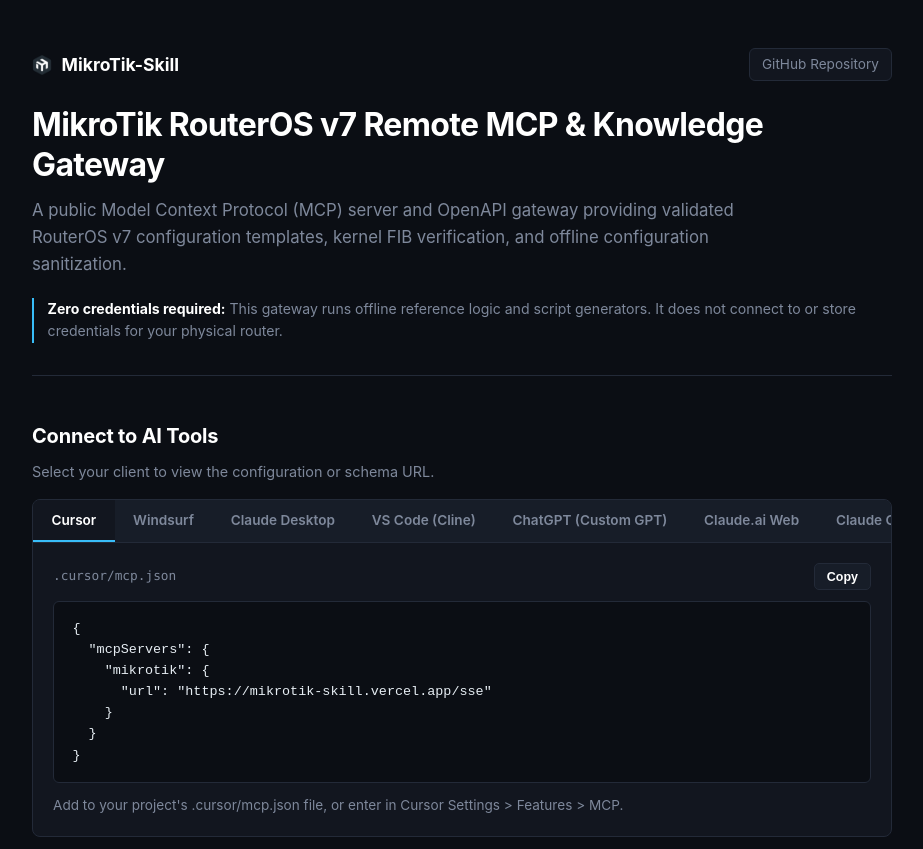
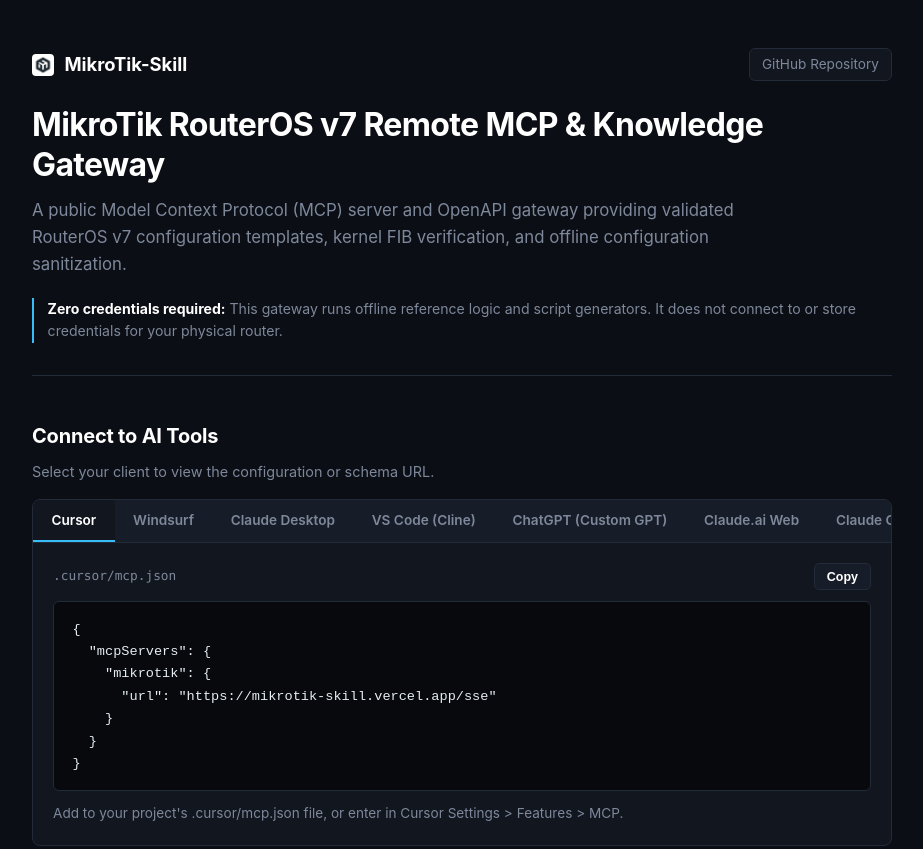
Before and after one commit to ardianryan/MikroTIK-skill, a website: page public/index.html in a window 1280 px wide. Shown: the top 849 px of the page, without its empty margins (178-1101 px from the left). Drawn offline with Linux system fonts and the light colour scheme.

Commit message:
style: fix favicon resolution, accurate title, dark theme custom scrollbars, and complete search indexing meta tags

```diff
--- a/public/index.html
+++ b/public/index.html
@@ -3,45 +3,82 @@
 <head>
   <meta charset="UTF-8">
   <meta name="viewport" content="width=device-width, initial-scale=1.0">
+  <meta http-equiv="X-UA-Compatible" content="IE=edge">
   <meta http-equiv="Content-Security-Policy" content="default-src 'self' 'unsafe-inline' https:; font-src 'self' data:; img-src 'self' data: https:;">
 
-  <title>MikroTik Skill — Remote MCP Server &amp; OpenAPI Knowledge Gateway</title>
-  <meta name="description" content="Public Model Context Protocol (MCP) server and OpenAPI 3.1.0 gateway providing MikroTik RouterOS v7 configuration templates, FIB routing verification, and offline config sanitization.">
-  <meta name="keywords" content="MikroTik, RouterOS v7, MCP, Model Context Protocol, OpenAPI, Cursor, Windsurf, Claude, ChatGPT, MTCRE, MTCSE">
+  <title>MikroTik-Skill &mdash; Remote MCP Server &amp; RouterOS v7 Knowledge Gateway</title>
+  <meta name="title" content="MikroTik-Skill — Remote MCP Server & RouterOS v7 Knowledge Gateway">
+  <meta name="description" content="Production-grade MikroTik RouterOS v7 automation skill, Remote Model Context Protocol (MCP) server, and OpenAPI 3.1.0 gateway. Provides validated CLI templates for MTCRE, MTCSE, MTCUME, CAKE QoS, and WireGuard.">
+  <meta name="keywords" content="MikroTik, RouterOS v7, MCP, Model Context Protocol, Remote MCP, OpenAPI 3.1.0, ChatGPT Actions, Claude Projects, Gemini Gems, Cursor MCP, Windsurf MCP, MTCRE, MTCSE, MTCSWE, MTCUME, MTCTCE, CAKE SQM, WireGuard, User Manager v7">
   <meta name="author" content="Ardian Ryan">
-  <meta name="robots" content="index, follow">
+  <meta name="robots" content="index, follow, max-image-preview:large, max-snippet:-1, max-video-preview:-1">
+  <meta name="googlebot" content="index, follow, max-snippet:-1, max-image-preview:large">
+  <meta name="bingbot" content="index, follow, max-snippet:-1, max-image-preview:large">
+  <meta name="theme-color" content="#0b0e14">
+  <meta name="color-scheme" content="dark">
   <link rel="canonical" href="https://mikrotik-skill.vercel.app/">
-  <link rel="icon" href="/favicon.ico" type="image/x-icon">
 
-  <!-- Open Graph -->
+  <!-- Favicon & Touch Icons -->
+  <link rel="icon" type="image/png" sizes="192x192" href="/icon.png?v=3">
+  <link rel="icon" type="image/x-icon" href="/favicon.ico?v=3">
+  <link rel="shortcut icon" href="/favicon.ico?v=3">
+  <link rel="apple-touch-icon" sizes="180x180" href="/apple-touch-icon.png?v=3">
+
+  <!-- Open Graph / Facebook -->
+  <meta property="og:locale" content="en_US">
   <meta property="og:type" content="website">
   <meta property="og:url" content="https://mikrotik-skill.vercel.app/">
-  <meta property="og:title" content="MikroTik Skill — Remote MCP & RouterOS v7 Gateway">
-  <meta property="og:description" content="Public MCP server and OpenAPI 3.1.0 gateway for MikroTik RouterOS v7.">
+  <meta property="og:site_name" content="MikroTik-Skill">
+  <meta property="og:title" content="MikroTik-Skill — Remote MCP Server & RouterOS v7 Knowledge Gateway">
+  <meta property="og:description" content="Public Model Context Protocol (MCP) server and OpenAPI 3.1.0 gateway for MikroTik RouterOS v7. Compatible with ChatGPT, Claude, Gemini, Cursor, and Windsurf.">
   <meta property="og:image" content="https://raw.githubusercontent.com/ardianryan/MikroTik-Skill/main/assets/mikrotik_repo_banner_1789787040310.jpg">
+  <meta property="og:image:width" content="1280">
+  <meta property="og:image:height" content="640">
+  <meta property="og:image:alt" content="MikroTik-Skill Architecture Banner">
 
-  <!-- Twitter -->
+  <!-- Twitter / X -->
   <meta property="twitter:card" content="summary_large_image">
-  <meta property="twitter:title" content="MikroTik Skill — Remote MCP & RouterOS v7 Gateway">
-  <meta property="twitter:description" content="Public MCP server and OpenAPI 3.1.0 gateway for MikroTik RouterOS v7.">
+  <meta property="twitter:url" content="https://mikrotik-skill.vercel.app/">
+  <meta property="twitter:title" content="MikroTik-Skill — Remote MCP Server & RouterOS v7 Knowledge Gateway">
+  <meta property="twitter:description" content="Public Model Context Protocol (MCP) server and OpenAPI 3.1.0 gateway for MikroTik RouterOS v7.">
   <meta property="twitter:image" content="https://raw.githubusercontent.com/ardianryan/MikroTik-Skill/main/assets/mikrotik_repo_banner_1789787040310.jpg">
 
-  <!-- Structured Data -->
+  <!-- Structured Data (JSON-LD) -->
   <script type="application/ld+json">
   {
     "@context": "https://schema.org",
+    "@graph": [
+      {
+        "@type": "WebSite",
+        "@id": "https://mikrotik-skill.vercel.app/#website",
+        "url": "https://mikrotik-skill.vercel.app/",
+        "name": "MikroTik-Skill Gateway",
+        "description": "Public Model Context Protocol (MCP) server and OpenAPI gateway for MikroTik RouterOS v7."
+      },
+      {
         "@type": "SoftwareApplication",
-    "name": "MikroTik Skill Gateway",
+        "@id": "https://mikrotik-skill.vercel.app/#software",
+        "name": "MikroTik-Skill",
         "url": "https://mikrotik-skill.vercel.app/",
         "applicationCategory": "DeveloperApplication",
         "operatingSystem": "RouterOS v7",
-    "description": "Public Model Context Protocol (MCP) server and OpenAPI gateway for MikroTik RouterOS v7.",
+        "description": "Production-grade MikroTik RouterOS v7 automation skill, Remote MCP server, and OpenAPI 3.1.0 gateway.",
         "codeRepository": "https://github.com/ardianryan/MikroTik-Skill",
         "license": "https://www.gnu.org/licenses/gpl-3.0.html",
         "author": {
           "@type": "Person",
-      "name": "Ardian Ryan"
+          "name": "Ardian Ryan",
+          "url": "https://ardianryan.com"
         }
+      },
+      {
+        "@type": "WebAPI",
+        "@id": "https://mikrotik-skill.vercel.app/#openapi",
+        "name": "MikroTik-Skill OpenAPI Specification",
+        "url": "https://mikrotik-skill.vercel.app/openapi.json",
+        "description": "OpenAPI 3.1.0 schema providing certified RouterOS v7 templates, prompt directives, FIB verification, and configuration sanitization without requiring router credentials."
+      }
+    ]
   }
   </script>
 
@@ -51,7 +88,7 @@
       --surface: #12161f;
       --surface-subtle: #171d28;
       --border: #232a38;
-      --border-focus: #3b82f6;
+      --border-focus: #38bdf8;
       --text: #c5cbd5;
       --heading: #ffffff;
       --muted: #7e889b;
@@ -64,7 +101,30 @@
       box-sizing: border-box;
       margin: 0;
       padding: 0;
+      scrollbar-width: thin;
+      scrollbar-color: #232a38 #0b0e14;
     }
+
+    /* Custom Unified Scrollbars */
+    ::-webkit-scrollbar {
+      width: 8px;
+      height: 8px;
+    }
+    ::-webkit-scrollbar-track {
+      background: #0b0e14;
+    }
+    ::-webkit-scrollbar-thumb {
+      background: #232a38;
+      border-radius: 4px;
+      border: 2px solid #0b0e14;
+    }
+    ::-webkit-scrollbar-thumb:hover {
+      background: #38bdf8;
+    }
+    ::-webkit-scrollbar-corner {
+      background: #0b0e14;
+    }
+
     body {
       background-color: var(--bg);
       color: var(--text);
@@ -95,16 +155,17 @@
     .logo-group {
       display: inline-flex;
       align-items: center;
-      gap: 0.6rem;
+      gap: 0.65rem;
       text-decoration: none;
       color: var(--heading);
       font-weight: 700;
-      font-size: 1.1rem;
+      font-size: 1.15rem;
     }
     .logo-img {
-      width: 20px;
-      height: 20px;
-      border-radius: 3px;
+      width: 22px;
+      height: 22px;
+      border-radius: 4px;
+      display: block;
     }
     .repo-link {
       color: var(--muted);
@@ -171,10 +232,6 @@
       background: var(--surface-subtle);
       border-bottom: 1px solid var(--border);
       overflow-x: auto;
-      scrollbar-width: none;
-    }
-    .tab-header::-webkit-scrollbar {
-      display: none;
     }
     .tab-btn {
       background: transparent;
@@ -228,15 +285,30 @@
       color: var(--blue);
     }
     pre {
-      background: var(--bg);
+      background: #07090d;
       border: 1px solid var(--border);
       border-radius: 6px;
       padding: 1rem 1.15rem;
       overflow-x: auto;
       font-family: var(--font-mono);
-      font-size: 0.84rem;
+      font-size: 0.85rem;
       color: #e6edf3;
       line-height: 1.5;
+      scrollbar-width: thin;
+      scrollbar-color: #232a38 #07090d;
+    }
+    pre::-webkit-scrollbar {
+      height: 6px;
+    }
+    pre::-webkit-scrollbar-track {
+      background: #07090d;
+    }
+    pre::-webkit-scrollbar-thumb {
+      background: #232a38;
+      border-radius: 3px;
+    }
+    pre::-webkit-scrollbar-thumb:hover {
+      background: #38bdf8;
     }
     .panel-instruction {
       margin-top: 0.75rem;
@@ -308,7 +380,7 @@
     <header>
       <div class="top-bar">
         <a href="/" class="logo-group">
-          <img src="/favicon.ico" alt="MikroTik" class="logo-img">
+          <img src="/icon.png?v=3" alt="MikroTik" class="logo-img" width="22" height="22">
           <span>MikroTik-Skill</span>
         </a>
         <a href="https://github.com/ardianryan/MikroTik-Skill" target="_blank" rel="noopener noreferrer" class="repo-link">
```
Also changed, not shown: public/apple-touch-icon.png (added), public/icon.png (added). Lines whose indentation alone changed are shown as unchanged.
